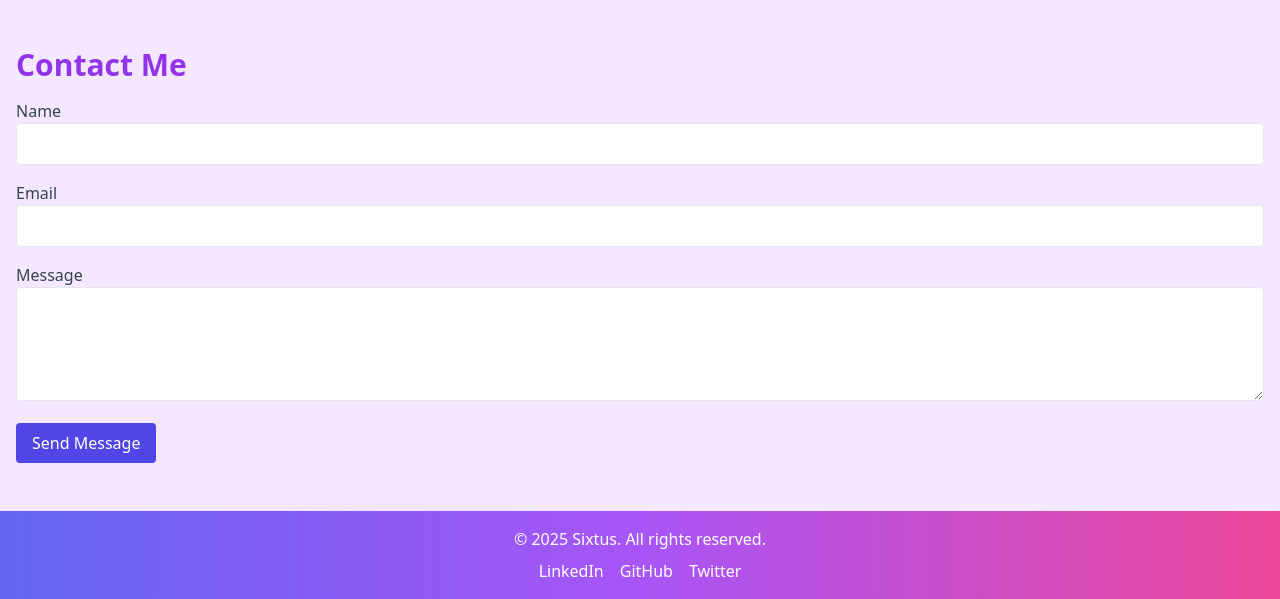
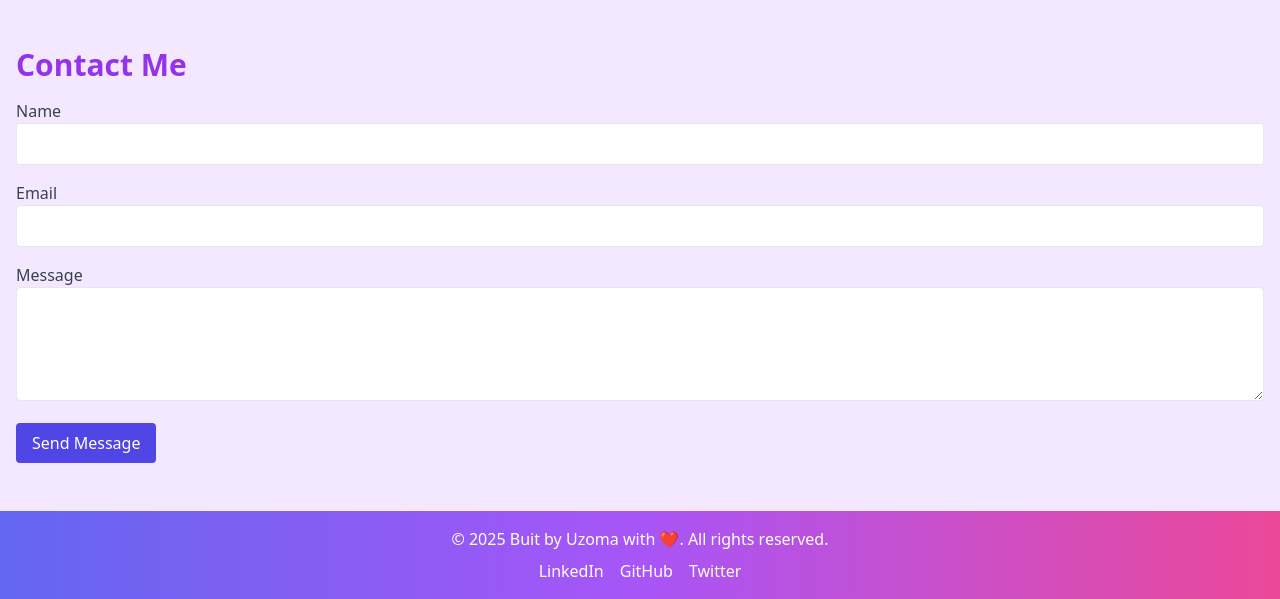
Before and after one commit to SixtusNnanna/portfolio2, a FastAPI app: page / in a window 1280 px wide. Shown: the part 921-1520 px from the top of the page. Run offline with FastAPI, Linux system fonts and the light colour scheme; data that the repository does not hold is empty; parts of the project's set-up code (start-up, migrations or seed data) failed here and were passed over; some libraries are stand-ins or nearby versions.

Commit message:
Update footer text in index.html

```diff
--- a/templates/index.html
+++ b/templates/index.html
@@ -116,7 +116,7 @@
     <!-- Footer -->
     <footer class="bg-gradient-to-r from-indigo-500 via-purple-500 to-pink-500 text-white py-4">
         <div class="container mx-auto px-4 text-center">
-            <p>&copy; 2025 Sixtus. All rights reserved.</p>
+            <p>&copy; 2025 Buit by Uzoma with ❤️. All rights reserved.</p>
             <div class="flex justify-center space-x-4 mt-2">
                 <a href="/" class="hover:underline">LinkedIn</a>
                 <a href="/" class="hover:underline">GitHub</a>
```
